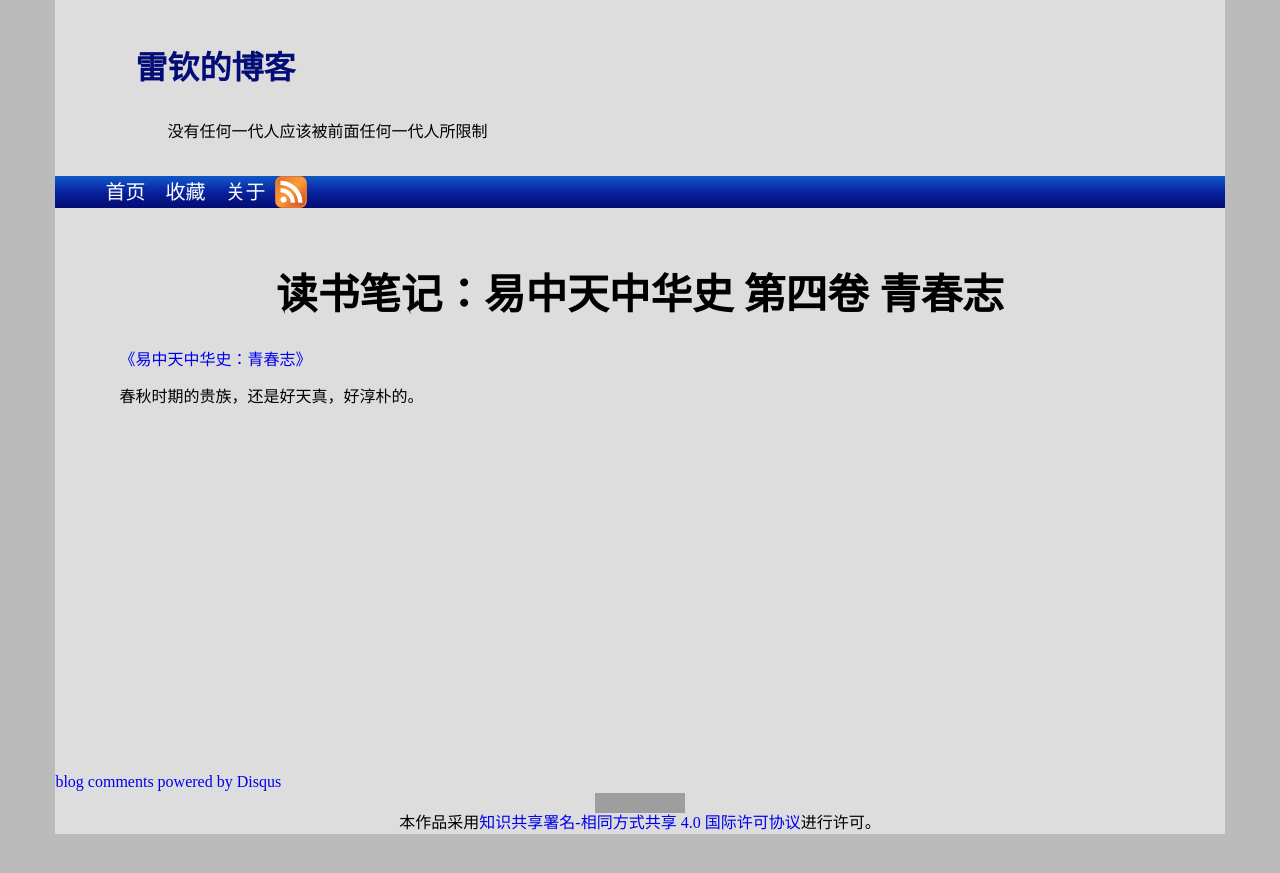
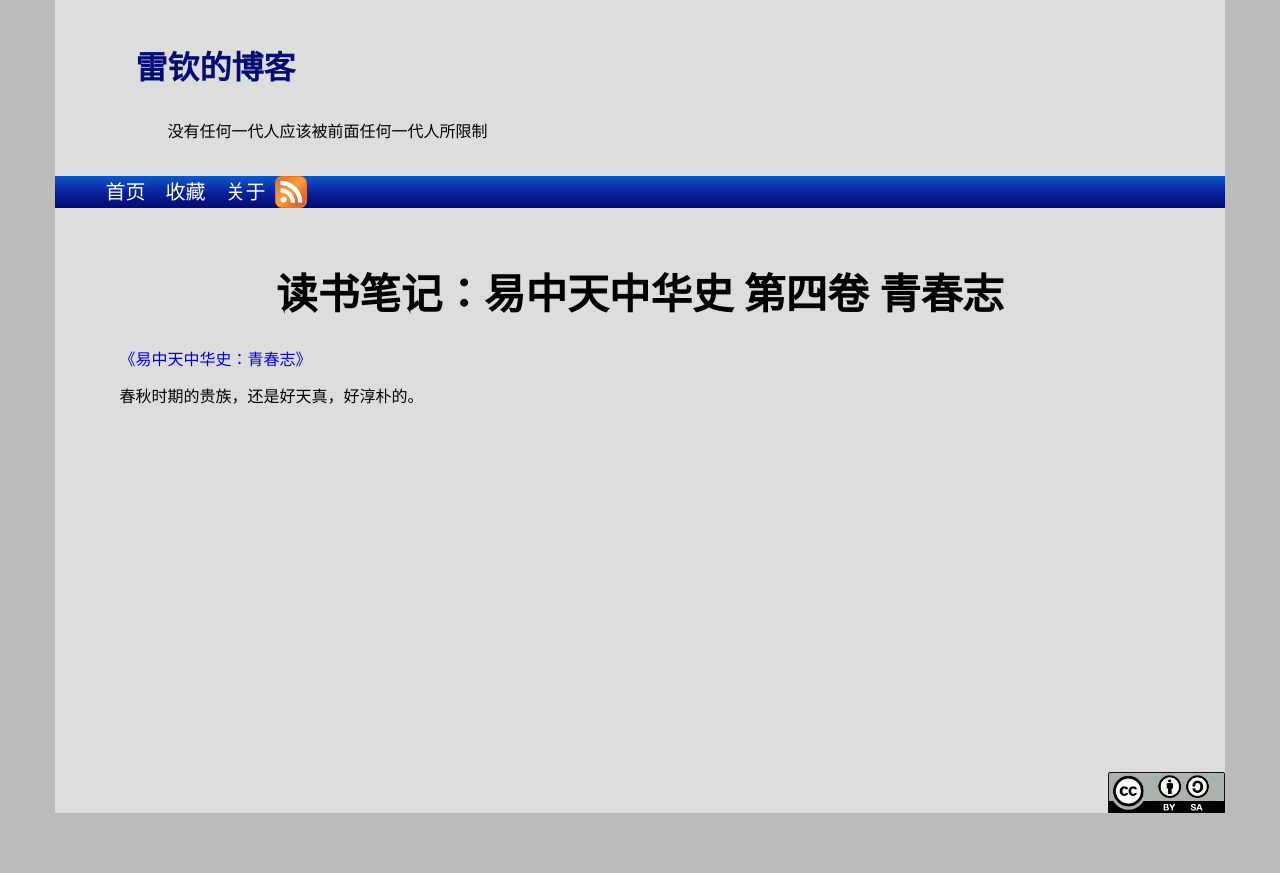
Before and after one commit to leiqin/leiqin.github.io, a Jekyll site: the page built from _posts/2015-08-09-读书笔记：易中天中华史第四卷青春志.markdown, in a window 1280 px wide. Shown: the top 873 px of the page. Built offline with Jekyll 4.4.1, drawn with Linux system fonts in a browser that asks for light colours; nearby versions of some CDN libraries; comment, search, counter and statistics services are not loaded; grey boxes are pictures that could not be loaded.

Commit message:
去除 disqus，by-sa 使用本地图片

```diff
--- a/_includes/copyright.html
+++ b/_includes/copyright.html
@@ -1,3 +1,6 @@
-<div id="copyright" style="text-align:center">
-	<a rel="license" href="http://creativecommons.org/licenses/by-sa/4.0/"><img alt="知识共享许可协议" style="border-width:0" src="https://i.creativecommons.org/l/by-sa/4.0/88x31.png" /></a><br />本作品采用<a rel="license" href="http://creativecommons.org/licenses/by-sa/4.0/">知识共享署名-相同方式共享 4.0 国际许可协议</a>进行许可。
+<div id="copyright" style="text-align:right">
+    <a rel="license" href="http://creativecommons.org/licenses/by-sa/4.0/"><img alt="知识共享许可协议" style="border-width:0; width:10%" src="/static/images/by-sa.png" /></a>
+    <!--
+    <br />本作品采用<a rel="license" href="http://creativecommons.org/licenses/by-sa/4.0/">知识共享署名-相同方式共享 4.0 国际许可协议</a>进行许可。
+    -->
 </div>
--- a/_layouts/post.html
+++ b/_layouts/post.html
@@ -10,7 +10,9 @@
                 <h1 class="justcenter">{{ page.title }}</h1>
                 {{ content }}
             </div>
+            <!--
             {% include disqus.html %}
+            -->
             {% include copyright.html %}
         </div>
 	</body>
```
Also changed, not shown: static/images/by-sa.png (added).
